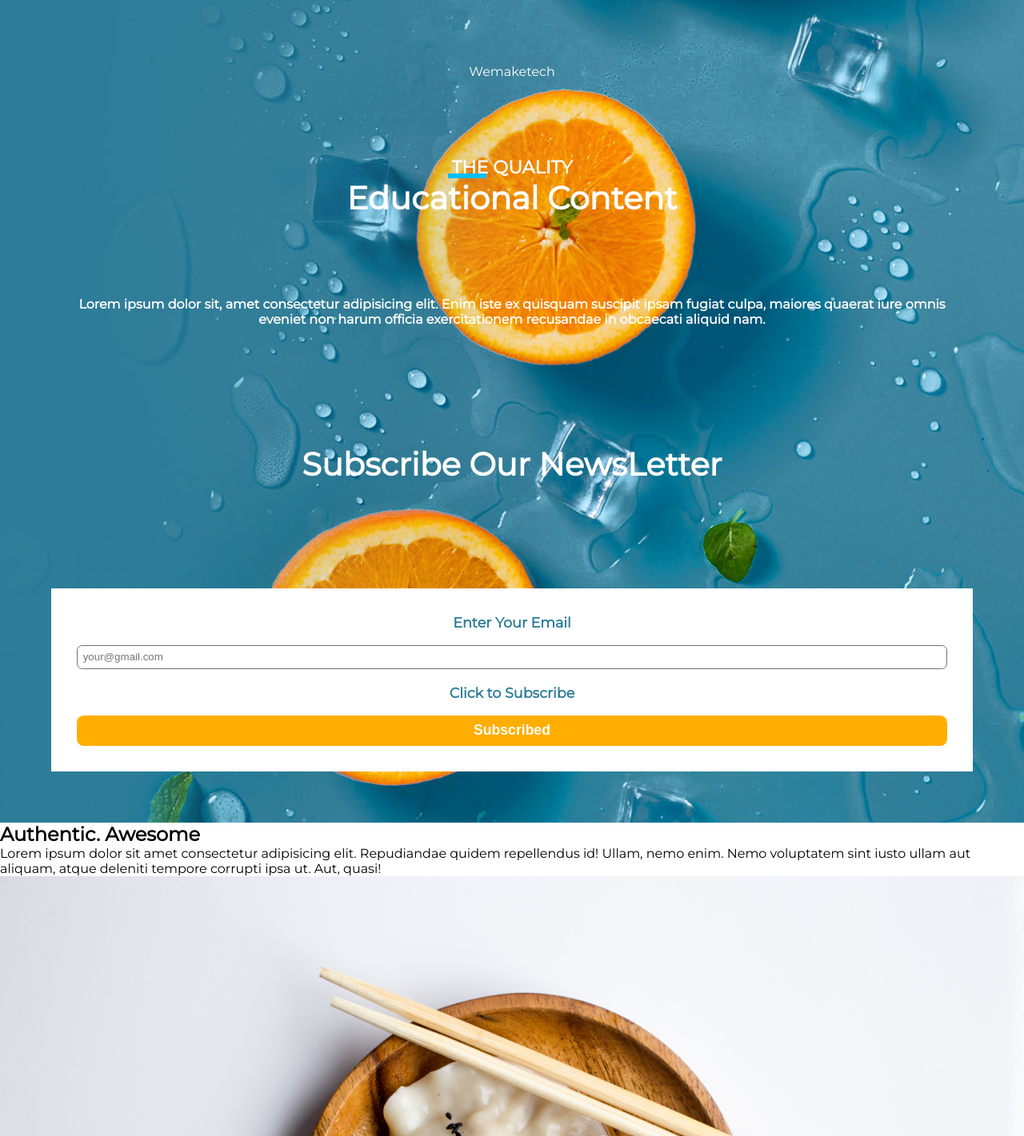
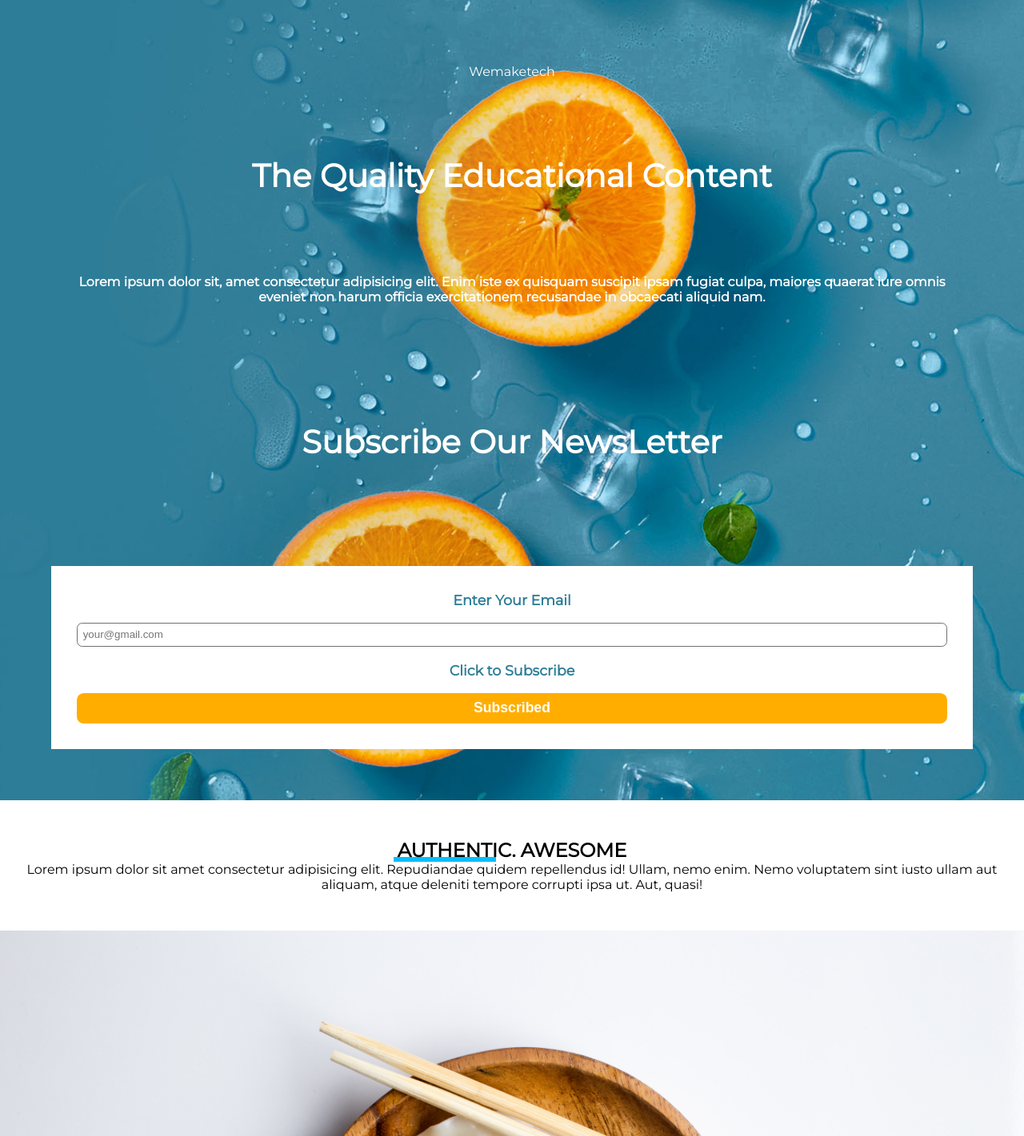
Before and after one commit to shivam-sharma7/Food-Website-UI, a plain HTML site: page index.html in a window 1280 px wide. Shown: the top 1421 px of the page at 80% size. Drawn offline with Linux system fonts and the light colour scheme.

Commit message:
added some new style in authentic section

```diff
--- a/css/style.css
+++ b/css/style.css
@@ -45,7 +45,7 @@ h1{
      margin: 2em 1.2em;
 }
 
-h1 span{
+h2 span{
 
     text-transform: uppercase;
     display: block;
@@ -55,11 +55,11 @@ h1 span{
 
 }
 
-h1 span::before{
+h2::before{
 
     content: ' ';
     position: absolute;
-    width: 3rem;
+    width: 8rem;
     background: #00BFFF;
     height: .4rem;
     bottom: 0;
@@ -124,6 +124,23 @@ input[type=button]:hover{
 
 }
 
+.right-col{
+
+    text-align: center;
+    margin: 3em 1em;
+}
+
+h2{
+
+    text-transform: uppercase;
+    position: relative;
+}
+
 img{
 width: 100%;
 }
+
+p{
+
+    line-height: 1.1 em;
+}
```
